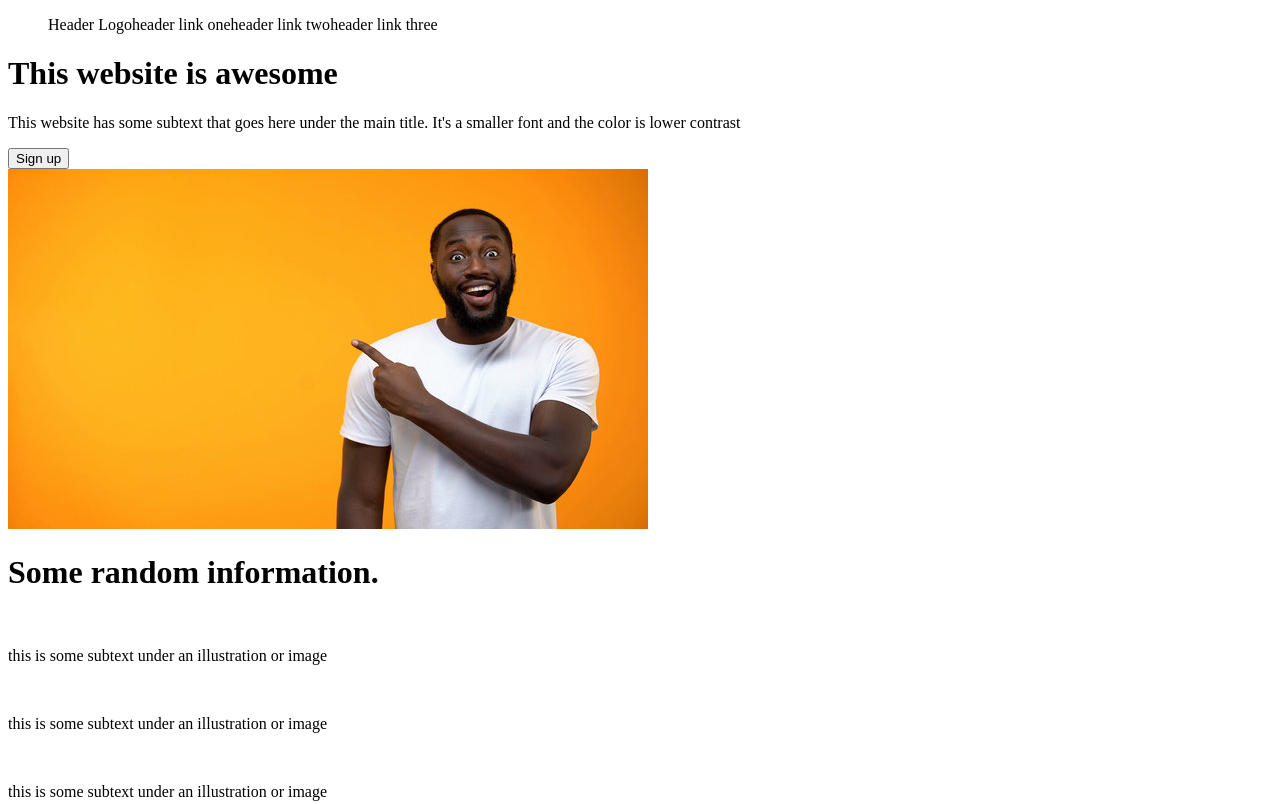
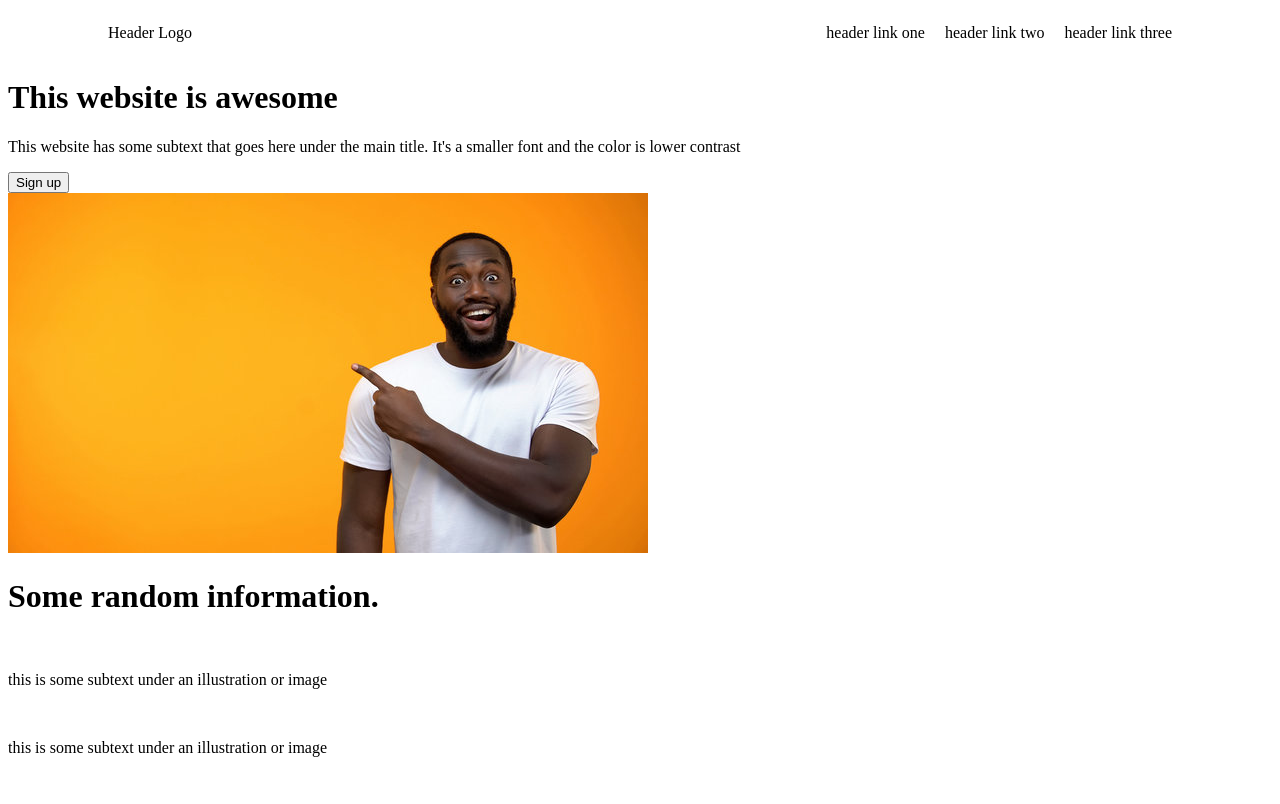
Before and after one commit to VolkswagenBeetle/odin-landing-page, a plain HTML site: page index.html in a window 1280 px wide. Shown: the top 804 px of the page. Drawn offline with Linux system fonts and the light colour scheme.

Commit message:
improve header
added flexbox to header and margins for both the logo and links

```diff
--- a/index.html
+++ b/index.html
@@ -8,12 +8,14 @@
 </head>
 <body>
     <div class="header">
-        <ul class="headers">
-            <li>Header Logo</li>
-            <li><a>header link one</a></li>
-            <li><a>header link two</a></li>
-            <li><a>header link three</a></li>
-        </ul>
+        <div class="space-between">
+            <p class="logo">Header Logo</p>
+            <ul class="headers">
+                <li><a>header link one</a></li>
+                <li><a>header link two</a></li>
+                <li><a>header link three</a></li>
+            </ul>
+        </div>
         <div class="top-content">
             <div>
                 <h1>This website is awesome</h1>
--- a/style.css
+++ b/style.css
@@ -1,4 +1,16 @@
+.space-between{
+    display:flex;
+    justify-content: space-between;
+}
+
 .headers{
     list-style: none;
     display:flex;
+    justify-content: flex-end;
+    gap:20px;
+    margin-right:100px;
 }
+
+.logo{
+    margin-left:100px;
+}
```
